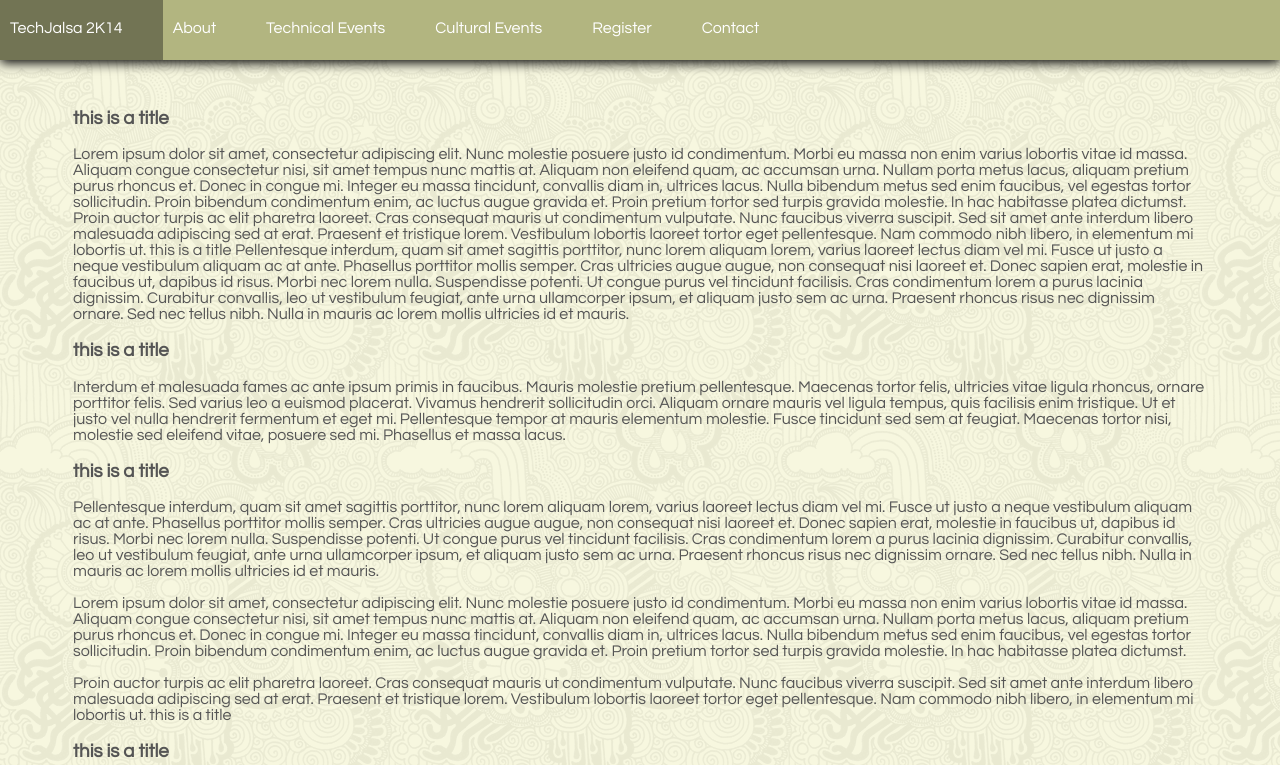
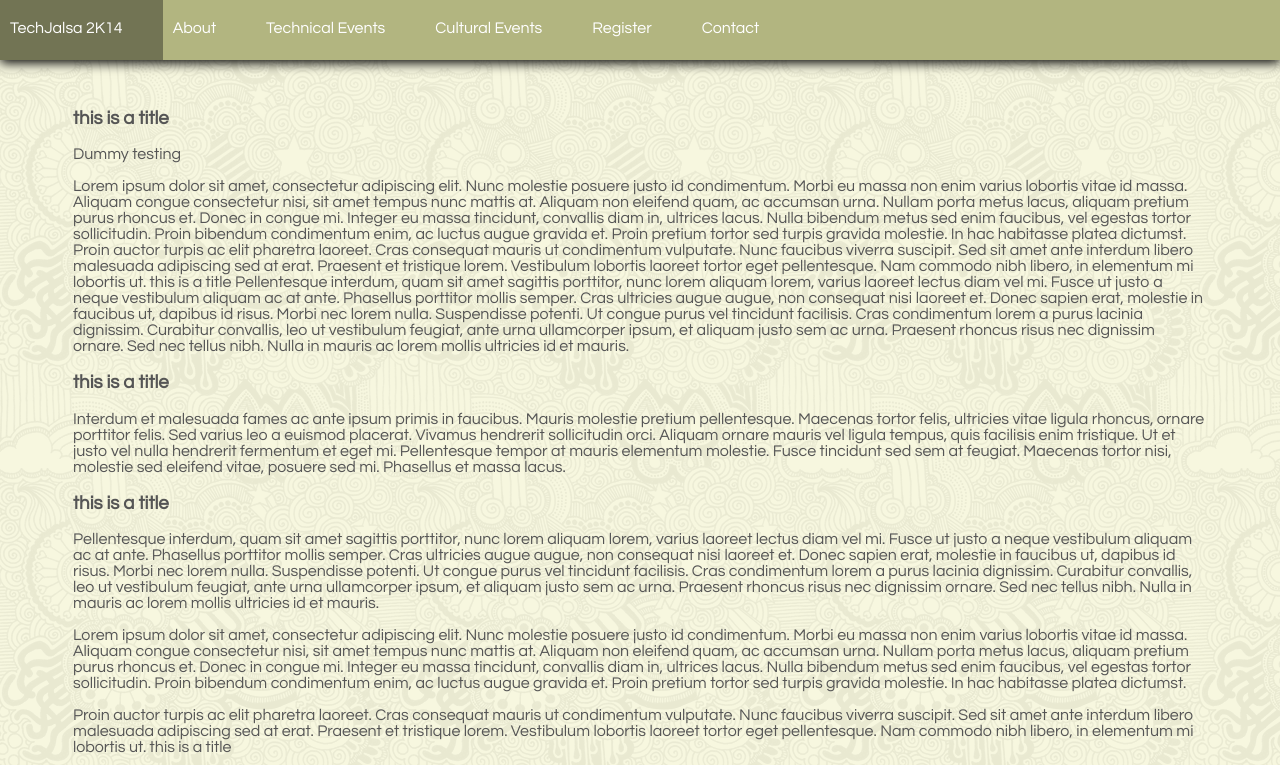
Before and after one commit to PrasunBannerjee/TrainingMaterials, a plain HTML site: page TrialWebsite/technical.html in a window 1280 px wide. Shown: the top 765 px of the page. Drawn offline with Linux system fonts and the light colour scheme.

Commit message:
Update technical.html
added a para

```diff
--- a/TrialWebsite/technical.html
+++ b/TrialWebsite/technical.html
@@ -30,6 +30,12 @@ body
 
 
 <h3>this is a title</h3>
+
+<p>
+Dummy testing
+</p>
+
+
 <p>
 Lorem ipsum dolor sit amet, consectetur adipiscing elit. Nunc molestie posuere justo id condimentum. Morbi eu massa non enim varius lobortis vitae id massa. Aliquam congue consectetur nisi, sit amet tempus nunc mattis at. Aliquam non eleifend quam, ac accumsan urna. Nullam porta metus lacus, aliquam pretium purus rhoncus et. Donec in congue mi. Integer eu massa tincidunt, convallis diam in, ultrices lacus. Nulla bibendum metus sed enim faucibus, vel egestas tortor sollicitudin. Proin bibendum condimentum enim, ac luctus augue gravida et. Proin pretium tortor sed turpis gravida molestie. In hac habitasse platea dictumst.
 
```
